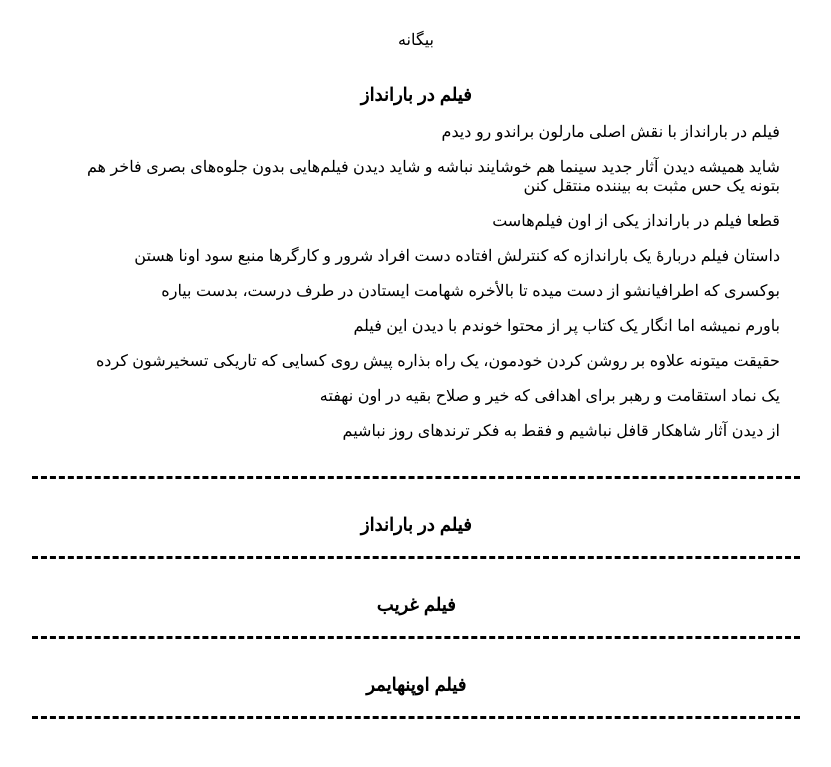
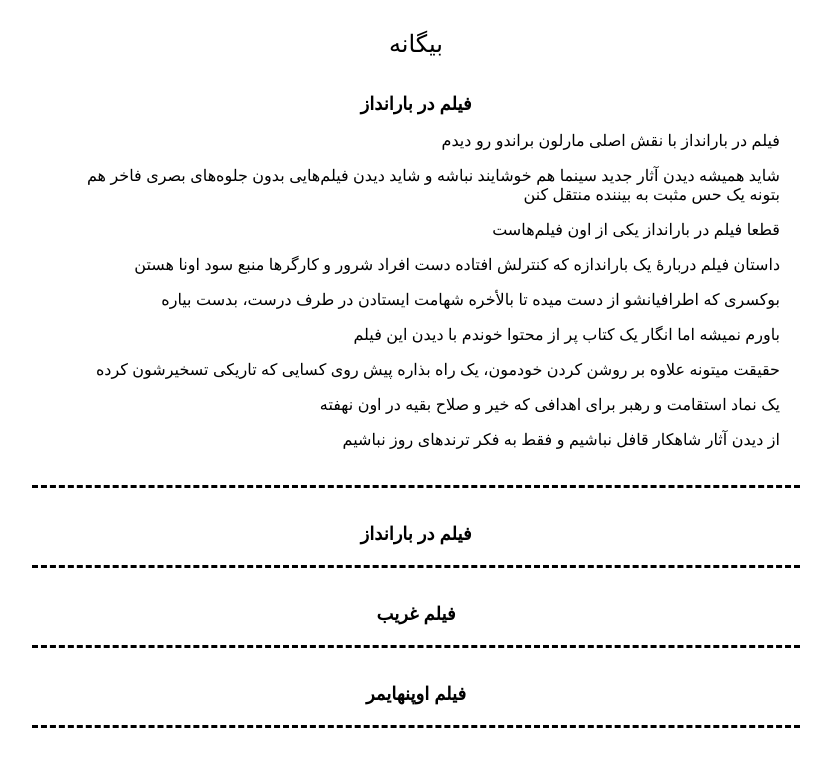
Before and after one commit to darkblog/darkblog.github.io, a Jekyll site: the page built from _posts/2023-8-7-3.md, in a window 1280 px wide. Shown: the top 767 px of the page, without its empty margins (349-1180 px from the left). Built offline with Jekyll 4.4.1, drawn with Linux system fonts in a browser that asks for light colours.

Commit message:
Update default.html

```diff
--- a/_layouts/default.html
+++ b/_layouts/default.html
@@ -6,7 +6,7 @@
 <title>{% if page.title %}{{ page.title }}{% else %}{{ site.name }}{% endif %}</title>
 <meta name="description" content="{% if page.excerpt %}{{ page.excerpt | strip_html | strip_newlines | truncate: 160 }}{% else %}{{ site.description }}{% endif %}">
 <link rel="canonical" href="{{ page.url | replace:'index.html','' | prepend: site.baseurl | prepend: site.url }}">
-<style amp-custom>body{font-family:sans-serif;margin:auto;padding:30px;max-width:768px;text-align:center}h1,h2{font-size:large}a{color:black;text-decoration:none}.post{padding:20px;border-bottom:dashed black}p{text-align:right}</style>
+<style amp-custom>body{font-family:sans-serif;margin:auto;padding:30px;max-width:768px;text-align:center}header{font-size:x-large}h1,h2{font-size:large}a{color:black;text-decoration:none}.post{padding:20px;border-bottom:dashed black}p{text-align:right}</style>
 </head>
 <body>
 <header>
```
